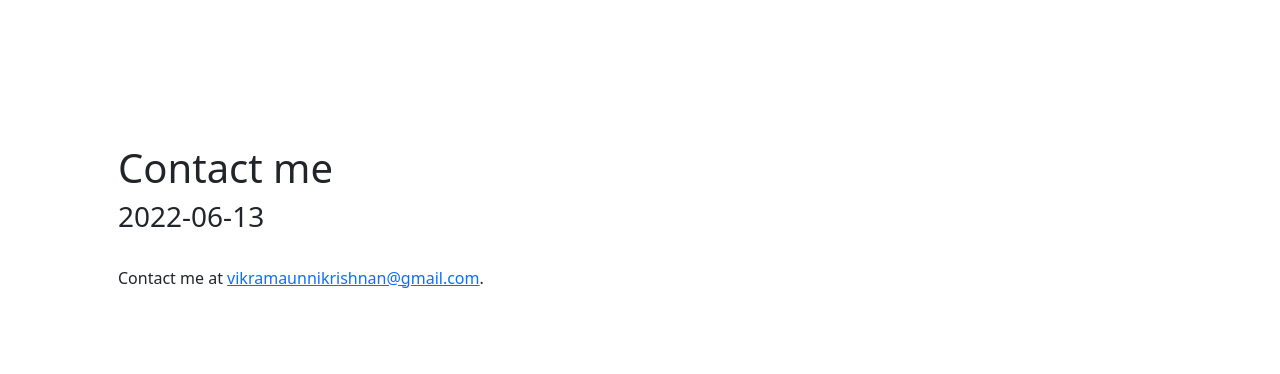
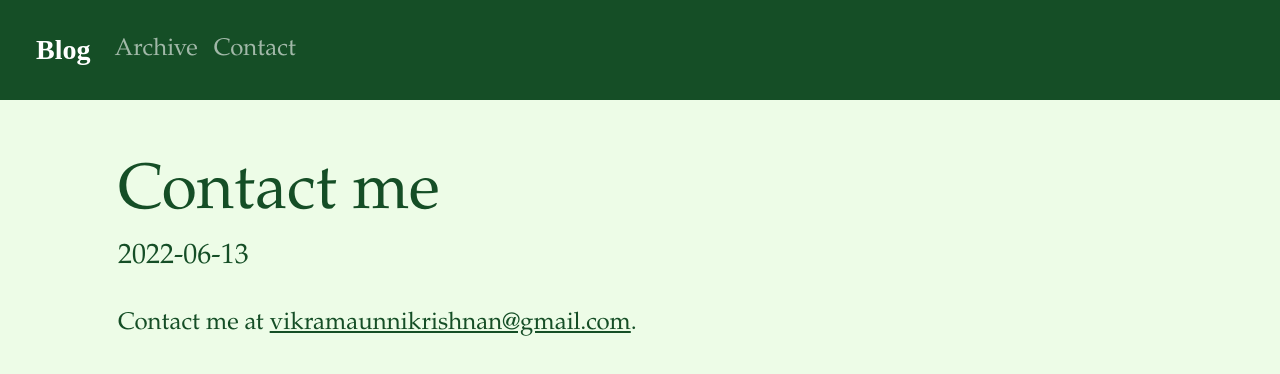
Before and after one commit to vikstapolis/blog, a plain HTML site: page docs/contact.html in a window 1280 px wide. Drawn offline with nearby package versions, Linux system fonts and the light colour scheme; the site is published under a folder, as on GitHub Pages, so addresses that start at the root find nothing.

Commit message:
relativized urls for contact.html

```diff
--- a/docs/contact.html
+++ b/docs/contact.html
@@ -5,7 +5,7 @@
         <meta name="viewport" content="width=device-width, initial-scale=1">
 
         <link rel="stylesheet" href="https://cdn.jsdelivr.net/npm/bootstrap@5.2.0-beta1/dist/css/bootstrap.min.css">
-        <link rel="stylesheet" href="/styles.css">
+        <link rel="stylesheet" href="./styles.css">
 
         <script src="https://cdn.jsdelivr.net/npm/bootstrap@5.2.0-beta1/dist/js/bootstrap.bundle.min.js"></script>
         <title>
@@ -15,7 +15,7 @@
     <body>
         <nav class="navbar navbar-dark navbar-expand-sm px-4 py-4">
             <div class="container-fluid">
-                <a class="navbar-brand" href="/">
+                <a class="navbar-brand" href="./">
                     <b>Blog</b>
                 </a>
                 <button class="navbar-toggler" type="button" data-bs-toggle="collapse" data-bs-target="#navbarSupportedContent" aria-controls="navbarSupportedContent" aria-expanded="false" aria-label="Toggle navigation">
@@ -24,10 +24,10 @@
                 <div class="collapse navbar-collapse" id="navbarSupportedContent">
                     <ul class="navbar-nav me-auto mb-2 mb-lg-0">
                         <li class="nav-item">
-                            <a class="nav-link" href="/archive.html">Archive</a>
+                            <a class="nav-link" href="./archive.html">Archive</a>
                         </li>
                         <li class="nav-item">
-                            <a class="nav-link" href="/contact.html">Contact</a>
+                            <a class="nav-link" href="./contact.html">Contact</a>
                         </li>
                     </ul>
                 </div>
```
Also changed, not shown: 1 other file.
